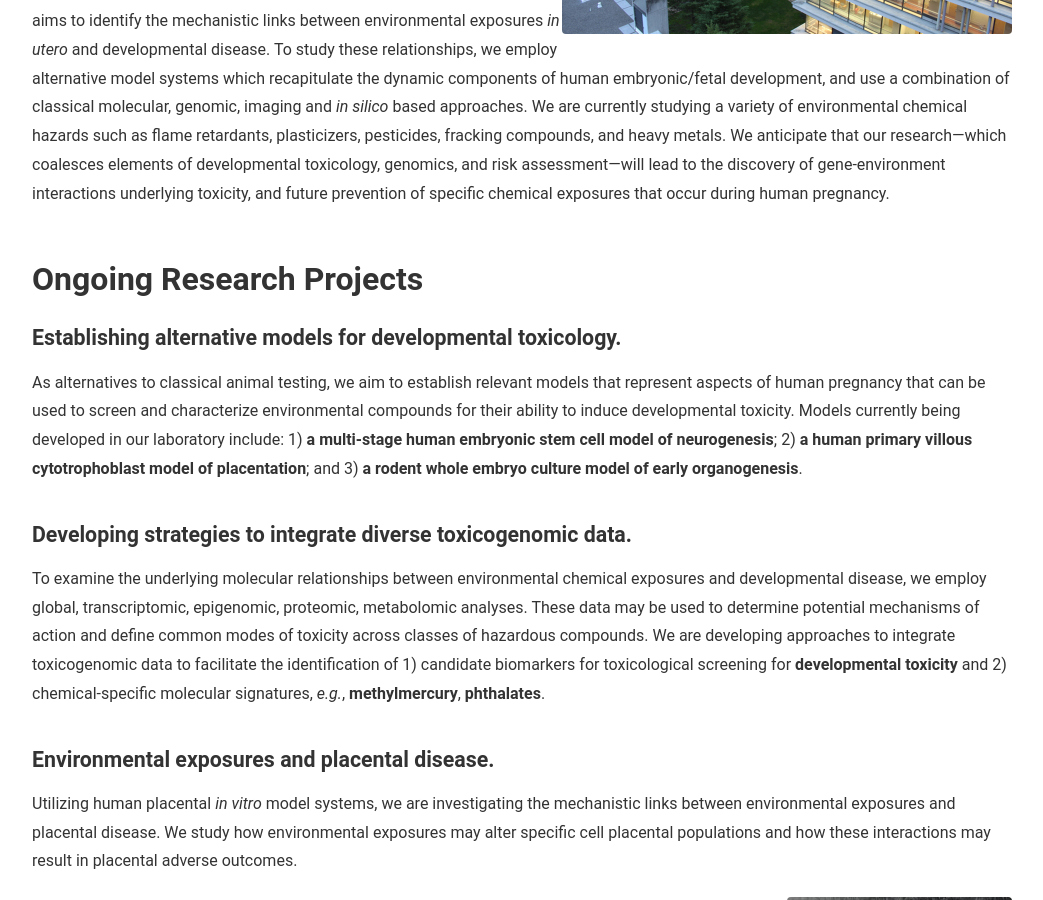
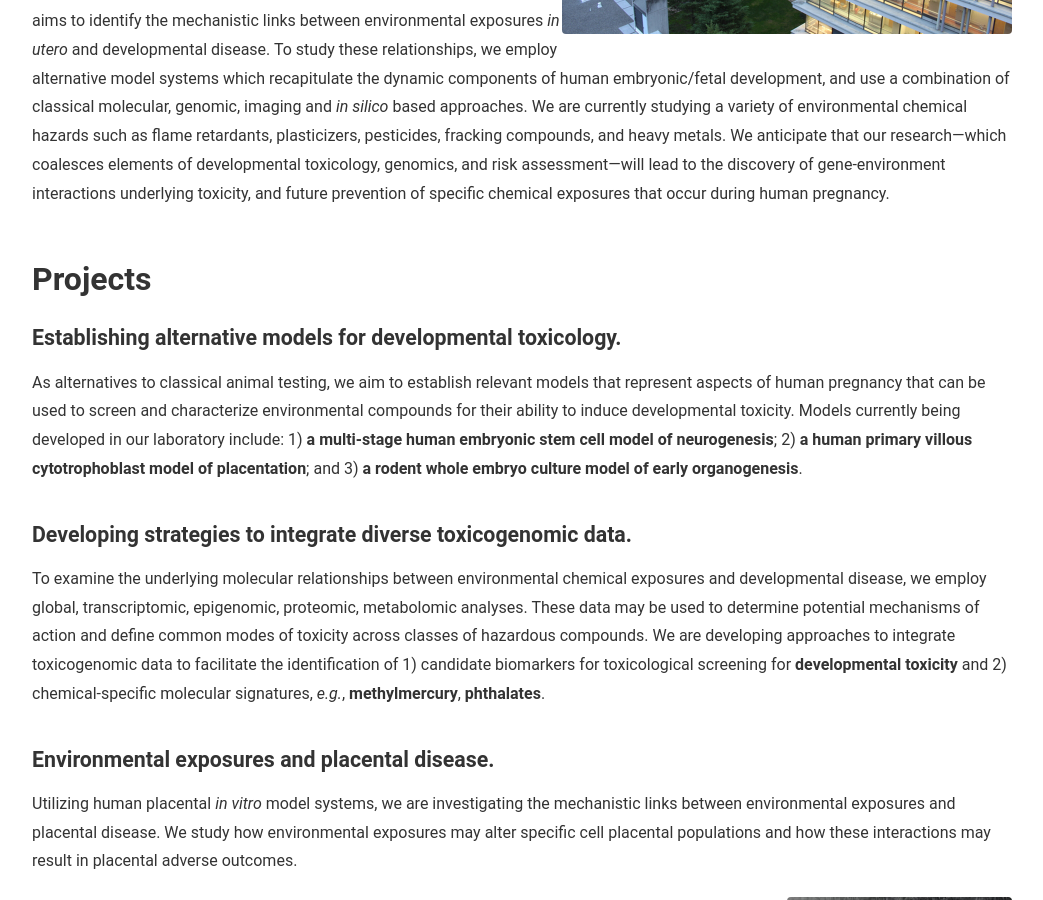
Before and after one commit to jfrobinson/jfrobinson.github.io, a Jekyll site: the page built from about.md, in a window 1280 px wide and 900 px high, scrolled down 473 px. Shown: the whole window, without its empty margins (118-1161 px from the left). Built offline with Jekyll 4.4.1, drawn with Linux system fonts in a browser that asks for light colours.

Commit message:
Update about.md

```diff
--- a/about.md
+++ b/about.md
@@ -7,7 +7,7 @@ title: The Robinson Lab.
 ## Our Research Aims
 During pregnancy, humans are exposed to thousands of unique environmental chemicals with unknown consequences. Our laboratory aims to identify the mechanistic links between environmental exposures *in utero* and developmental disease. To study these relationships, we employ alternative model systems which recapitulate the dynamic components of human embryonic/fetal development, and use a combination of classical molecular, genomic, imaging and *in silico* based approaches. We are currently studying a variety of environmental chemical hazards such as flame retardants, plasticizers, pesticides, fracking compounds, and heavy metals. We anticipate that our research—which coalesces elements of developmental toxicology, genomics, and risk assessment—will lead to the discovery of gene-environment interactions underlying toxicity, and future prevention of specific chemical exposures that occur during human pregnancy.
 
-## Ongoing Research Projects
+## Projects
 ### Establishing alternative models for developmental toxicology.
 As alternatives to classical animal testing, we aim to establish relevant models that represent aspects of human pregnancy that can be used to screen and characterize environmental compounds for their ability to induce developmental toxicity. Models currently being developed in our laboratory include: 1) [a multi-stage human embryonic stem cell model of neurogenesis](https://www.ncbi.nlm.nih.gov/pubmed/26827931); 2) [a human primary villous cytotrophoblast model of placentation](https://www.ncbi.nlm.nih.gov/pubmed/28323933); and 3) [a rodent whole embryo culture model of early organogenesis](https://www.ncbi.nlm.nih.gov/pubmed/22262562).
 ### Developing strategies to integrate diverse toxicogenomic data.
```
